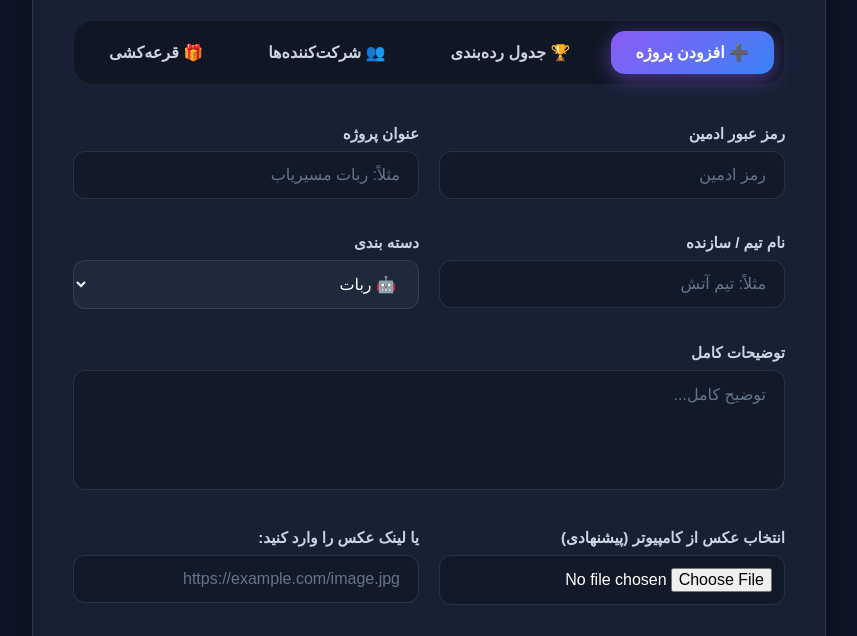
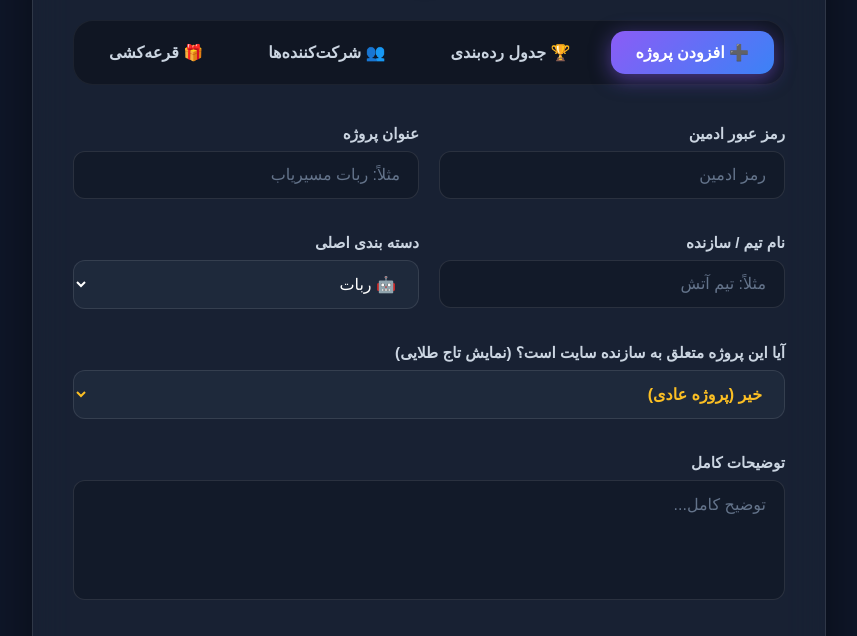
Before and after one commit to alijahan8201-glitch/-, a website: page admin.html in a window 1280 px wide. Shown: the part 143-779 px from the top of the page, without its empty margins (211-1068 px from the left). Drawn offline with Linux system fonts and the light colour scheme; no server answers; a small style sheet from the web is missing.

Commit message:
Update admin.html

```diff
--- a/admin.html
+++ b/admin.html
@@ -15,7 +15,6 @@
     .tab-content { display: none; }
     .tab-content.active { display: block; animation: fadeIn 0.4s ease; }
 
-    /* فرم دو ستونه */
     .form-grid { display: grid; grid-template-columns: 1fr 1fr; gap: 20px; margin-bottom: 25px; }
     .form-grid .full-width { grid-column: 1 / -1; }
     .form-group label { color: #cbd5e1; font-weight: 600; margin-bottom: 8px; display: block; font-size: 0.95rem; }
@@ -37,17 +36,12 @@
     .print-btn { background: #10b981; color: white; padding: 12px 25px; border: none; border-radius: 12px; cursor: pointer; font-weight: bold; margin-top: 15px; font-family: inherit; transition: 0.3s; }
     #qrcode { display: flex; justify-content: center; margin: 25px 0; background: white; padding: 25px; border-radius: 20px; width: fit-content; margin-left: auto; margin-right: auto; box-shadow: 0 10px 30px rgba(0,0,0,0.5); }
 
-    @media (max-width: 768px) {
-      .form-grid { grid-template-columns: 1fr; }
-      .admin-container { padding: 20px; }
-    }
+    @media (max-width: 768px) { .form-grid { grid-template-columns: 1fr; } .admin-container { padding: 20px; } }
   </style>
 </head>
 <body>
   <div class="admin-container">
-    <div class="admin-header">
-      <h1>🔧 پنل مدیریت مسابقه</h1>
-    </div>
+    <div class="admin-header"><h1>🔧 پنل مدیریت مسابقه</h1></div>
 
     <div class="tabs">
       <button class="tab-btn active" onclick="openTab('tab-add')">➕ افزودن پروژه</button>
@@ -56,7 +50,6 @@
       <button class="tab-btn" onclick="openTab('tab-draw')">🎁 قرعه‌کشی</button>
     </div>
 
-    <!-- تب افزودن -->
     <div id="tab-add" class="tab-content active">
       <form id="add-form">
         <div class="form-grid">
@@ -73,11 +66,17 @@
             <input type="text" id="team" class="form-input" placeholder="مثلاً: تیم آتش">
           </div>
           <div class="form-group">
-            <label>دسته بندی</label>
+            <label>دسته بندی اصلی</label>
             <select id="category" class="form-input" style="background: #1e293b;">
               <option value="robot">🤖 ربات</option>
               <option value="game">🎮 بازی</option>
-              <option value="creator">👨‍💻 پروژه سازنده سایت</option>
+            </select>
+          </div>
+          <div class="form-group full-width">
+            <label>آیا این پروژه متعلق به سازنده سایت است؟ (نمایش تاج طلایی)</label>
+            <select id="is_creator" class="form-input" style="background: #1e293b; color: #fbbf24; font-weight: bold;">
+              <option value="0">خیر (پروژه عادی)</option>
+              <option value="1">بله (پروژه سازنده سایت 👑)</option>
             </select>
           </div>
           <div class="form-group full-width">
@@ -106,7 +105,6 @@
       </div>
     </div>
 
-    <!-- تب رده‌بندی -->
     <div id="tab-leaderboard" class="tab-content">
       <h3 style="margin-bottom: 20px; color: #fff; font-size: 1.3rem;">🏆 رتبه‌بندی پروژه‌ها</h3>
       <div style="overflow-x: auto; background: rgba(0,0,0,0.2); border-radius: 20px; border: 1px solid rgba(255,255,255,0.05);">
@@ -117,7 +115,6 @@
       </div>
     </div>
 
-    <!-- تب شرکت‌کننده‌ها -->
     <div id="tab-participants" class="tab-content">
       <h3 style="margin-bottom: 20px; color: #fff; font-size: 1.3rem;">لیست شرکت‌کننده‌ها</h3>
       <div style="overflow-x: auto; background: rgba(0,0,0,0.2); border-radius: 20px; border: 1px solid rgba(255,255,255,0.05);">
@@ -128,7 +125,6 @@
       </div>
     </div>
 
-    <!-- تب قرعه‌کشی -->
     <div id="tab-draw" class="tab-content">
       <div class="draw-box">
         <h3 style="color: #fff; font-size: 1.6rem; text-shadow: 0 0 15px rgba(255,255,255,0.3);">قرعه‌کشی ویژه</h3>
@@ -144,7 +140,6 @@
     </div>
   </div>
 
-  <!-- مودال QR -->
   <div id="qr-modal" class="custom-modal">
     <div class="modal-box text-center">
       <h2 id="qr-title" style="color: #60a5fa; margin-bottom: 15px; font-size: 1.5rem;"></h2>
@@ -156,7 +151,6 @@
     </div>
   </div>
 
-  <!-- مودال ویرایش -->
   <div id="edit-modal" class="custom-modal">
     <div class="modal-box">
       <h2 style="color: #60a5fa; margin-bottom: 25px; text-align: center; font-size: 1.5rem;">✏️ ویرایش پروژه</h2>
@@ -167,11 +161,17 @@
           <div class="form-group"><label>عنوان پروژه</label><input type="text" id="edit-title" class="form-input" required></div>
           <div class="form-group"><label>نام تیم</label><input type="text" id="edit-team" class="form-input"></div>
           <div class="form-group">
-            <label>دسته بندی</label>
+            <label>دسته بندی اصلی</label>
             <select id="edit-category" class="form-input" style="background: #1e293b;">
               <option value="robot">🤖 ربات</option>
               <option value="game">🎮 بازی</option>
-              <option value="creator">👨‍💻 پروژه سازنده سایت</option>
+            </select>
+          </div>
+          <div class="form-group full-width">
+            <label>آیا این پروژه متعلق به سازنده سایت است؟</label>
+            <select id="edit-is_creator" class="form-input" style="background: #1e293b; color: #fbbf24; font-weight: bold;">
+              <option value="0">خیر</option>
+              <option value="1">بله (نمایش تاج طلایی)</option>
             </select>
           </div>
           <div class="form-group full-width"><label>توضیحات</label><textarea id="edit-description" class="form-input" required style="height: 100px; resize:none;"></textarea></div>
```
